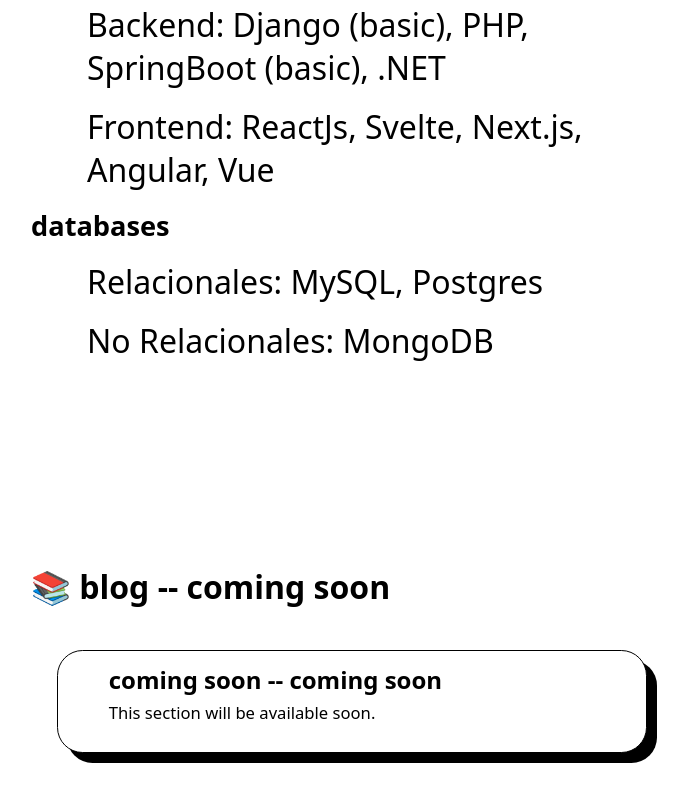
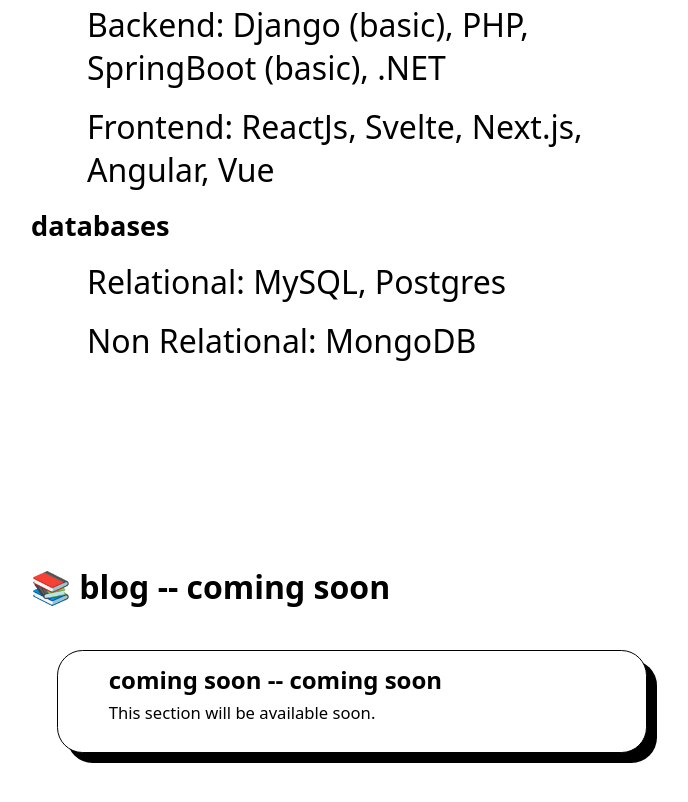
Before and after one commit to distray/portfolio, a plain HTML site: page index.html in a window 1280 px wide. Shown: the part 3728-4530 px from the top of the page, without its empty margins (161-849 px from the left). Drawn offline with Linux system fonts and the light colour scheme.

Commit message:
Update index.html

```diff
--- a/index.html
+++ b/index.html
@@ -103,8 +103,8 @@ Through this, we utilized the Minecraft-oriented language <b>Skript</b>, <b>Mong
             </ul>
             <h4>databases</h4>
             <ul>
-                <li>Relacionales: MySQL, Postgres</li>
-                <li>No Relacionales: MongoDB</li>
+                <li>Relational: MySQL, Postgres</li>
+                <li>Non Relational: MongoDB</li>
             </ul>
         </section>
 
```
